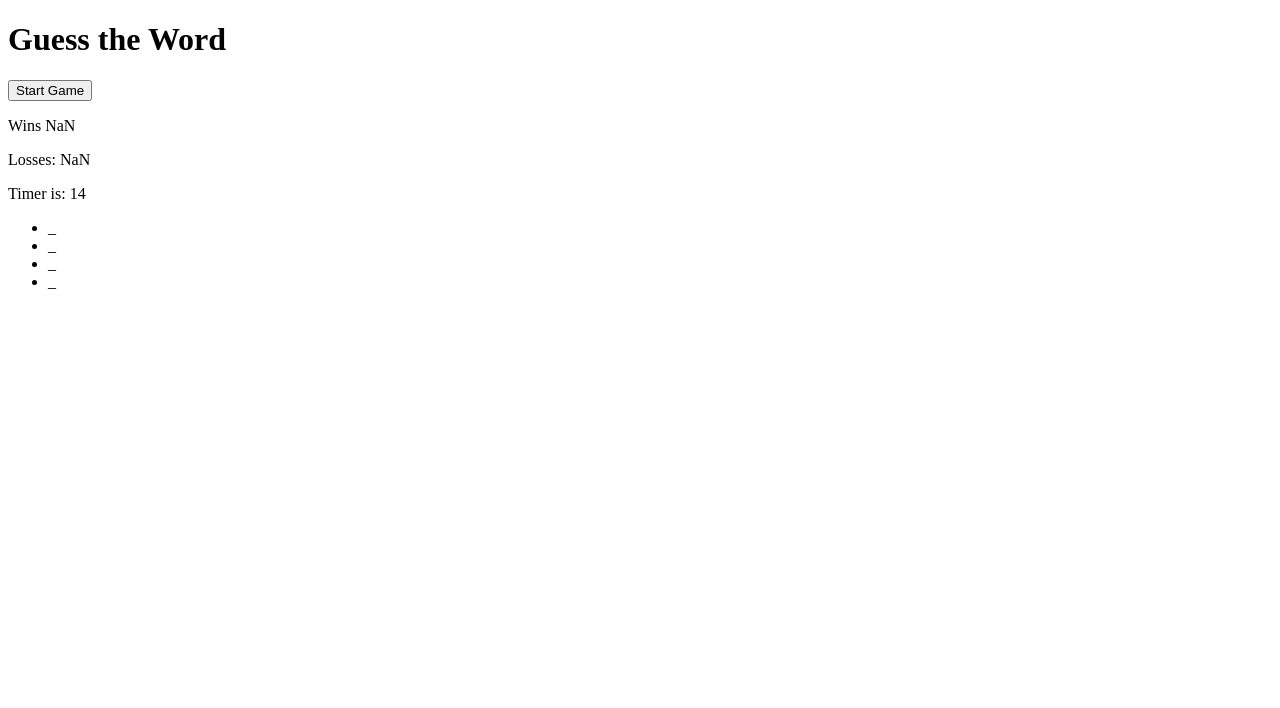
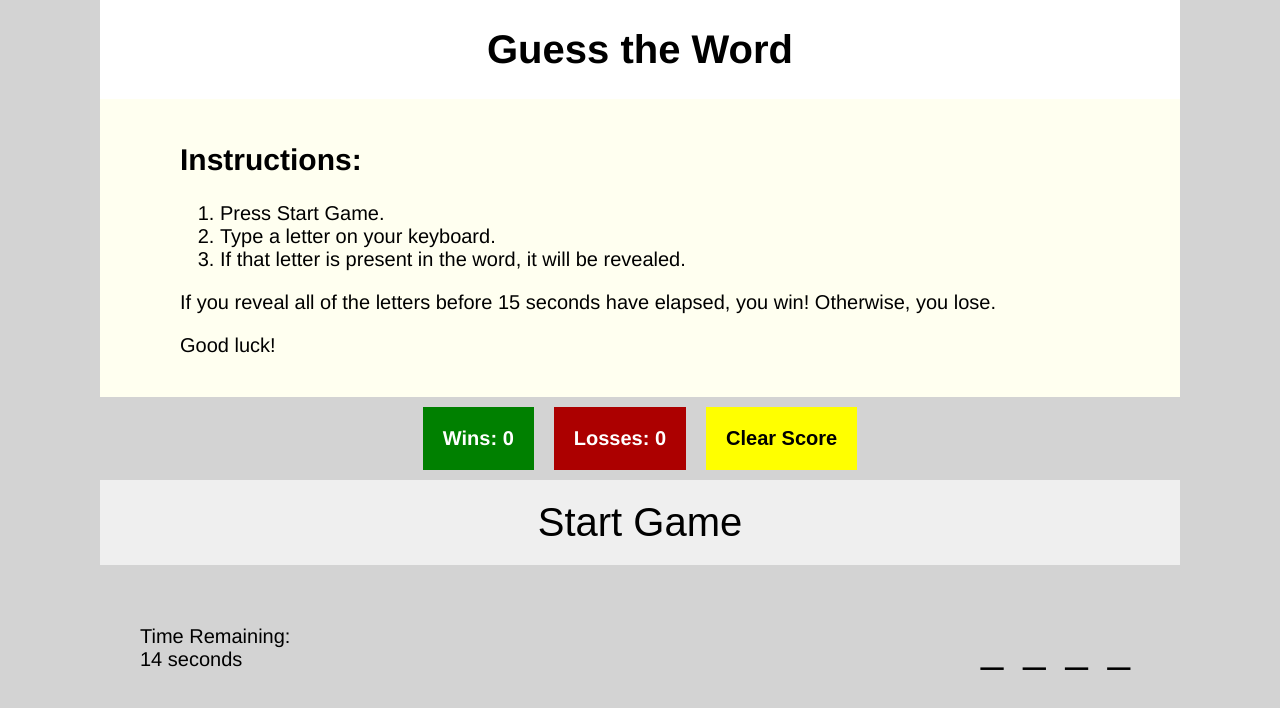
Before and after one commit to austinzumbro/guess-the-word, a plain HTML site: page index.html in a window 1280 px wide. Both pictures are taken after a click on the button "Start Game". Drawn offline with Linux system fonts and the light colour scheme.

Commit message:
add styling and clean up JS

```diff
--- a/assets/css/styles.css
+++ b/assets/css/styles.css
@@ -0,0 +1,83 @@
+body {
+  max-width: 1080px;
+  margin: auto;
+  display: flex;
+  flex-direction: column;
+  align-items: stretch;
+  font-size: 20px;
+  background: lightgrey;
+  font-family: "Franklin Gothic Medium", "Arial Narrow", Arial, sans-serif;
+}
+
+header {
+  background: white;
+  text-align: center;
+}
+
+#instructions {
+  background: ivory;
+  padding: 20px 80px;
+  max-width: 1080px;
+}
+
+#score-zone {
+  display: flex;
+  flex-direction: row;
+  margin: auto;
+}
+
+#score-zone p,
+#clear-score {
+  padding: 20px;
+  margin: 10px;
+  font-weight: 900;
+  color: white;
+}
+
+#score-zone > p:nth-child(1) {
+  background: green;
+}
+#score-zone > p:nth-child(2) {
+  background: rgb(172, 0, 0);
+}
+
+#clear-score {
+  border: none;
+  cursor: pointer;
+  background: yellow;
+  color: black;
+  font-size: 20px;
+}
+
+#start-button {
+  border: none;
+  font-size: 40px;
+  padding: 20px;
+}
+
+#start-button:hover {
+  background: yellow;
+  cursor: pointer;
+}
+
+#game-zone {
+  display: flex;
+  flex-direction: row;
+  justify-content: space-between;
+  align-items: flex-end;
+}
+
+#timer,
+#word-to-guess {
+  padding: 40px;
+}
+
+#game-zone ul {
+  display: inline;
+}
+
+#game-zone ul li {
+  display: inline;
+  font-size: 40px;
+  padding: 10px;
+}
--- a/assets/js/script.js
+++ b/assets/js/script.js
@@ -1,61 +1,96 @@
+// Gather elements
 const startGameBtn = document.getElementById("start-button");
+const clearScoreBtn = document.getElementById("clear-score");
 const gameZone = document.getElementById("game-zone");
 const scoreSpan = document.getElementById("score");
 const letterList = document.getElementById("word-to-guess");
 const timer = document.getElementById("timer");
-let wins = document.getElementById("wins");
-let losses = document.getElementById("losses");
+const wins = document.getElementById("wins");
+const losses = document.getElementById("losses");
 
+let wordsArray = ["test", "apple", "banana"];
+let intervalTimer;
+
+timer.innerHTML = "Time Remaining:<br>" + 15 + " seconds";
+
+// initial score
 let score = {
   wins: 0,
   losses: 0,
 };
 
-let wordsArray = ["test", "apple", "banana"];
-let intervalTimer;
+// Pull a wins and losses record from local storage and report it on the page
+// If not such record exists, print the initial state.
+function reportScore() {
+  let storedWins = parseInt(localStorage.getItem("wins"));
+  let storedLosses = parseInt(localStorage.getItem("losses"));
+  score = { wins: 0, losses: 0 };
+  if (storedWins) {
+    score.wins = storedScore;
+  }
+  if (storedLosses) {
+    score.losses = storedLosses;
+  }
+  wins.textContent = score.wins;
+  losses.textContent = score.losses;
+}
 
+// Store the wins and losses record in local storage
+function storeScore() {
+  let winsScore = localStorage.setItem("wins", score.wins);
+  let lossScore = localStorage.setItem("losses", score.losses);
+  winsScore;
+  lossScore;
+}
 
-function reportScore(){
-  score.wins = parseInt(localStorage.getItem("wins"));
-  score.losses = parseInt(localStorage.getItem("losses"));
-  wins.textContent = score.wins
+function clearScore() {
+  localStorage.clear();
+  reportScore();
+}
 
-  losses.textContent = score.losses
-}
-reportScore();
-
-// Pull a random word from the array
+// Pull a random word from an array
 function getRandomWord(array) {
   return array[Math.floor(Math.random() * array.length)];
 }
 
-
+// Switch a letter's state from hidden to display
 function revealLetter(element) {
   if (element.dataset.state == "hidden") {
     element.dataset.state = "display";
     element.textContent = element.dataset.letter;
   }
 }
-function startTimer(){
+
+// Runs the timer
+function startTimer() {
   let count = 15;
-  intervalTimer = setInterval(function(){
-
-    timer.textContent = count;
-    count--
-    if(count == -1){
-      console.log("This should be over.");
+  intervalTimer = setInterval(function () {
+    if (count > 1) {
+      timer.innerHTML = "Time Remaining:<br>" + count + " seconds";
+      count--;
+    } else if (count == 1) {
+      timer.innerHTML = "Time Remaining:<br>" + count + " second!";
+      count--;
+    } else {
+      timer.innerHTML = "Bad Buzzer Sound!";
       defeat();
       clearInterval(intervalTimer);
     }
-  },1000)
+  }, 1000);
 }
-//startTimer.intervalTimer
+
+// When the start button is clicked, do the following:
 startGameBtn.addEventListener("click", function () {
-    //Set the content of the list
+  // Start the timer
+  startTimer();
+
+  // Clear the previous word, as needed
   letterList.innerHTML = "";
 
+  // Get a random word from the array and store it as an array
   let wordToGuessArr = getRandomWord(wordsArray).split("");
 
+  // Append the letters in the array as li elements.
   for (let i = 0; i < wordToGuessArr.length; i++) {
     let letterHTML = document.createElement("li");
     letterHTML.setAttribute("data-letter", wordToGuessArr[i]);
@@ -63,82 +98,58 @@ startGameBtn.addEventListener("click", function () {
     letterHTML.textContent = "_";
     letterList.appendChild(letterHTML);
   }
-  startTimer();
-
-
-
 });
 
-
-
-
-// letterList.addEventListener("click", function (event) {
-//   var element = event.target;
-//   if (element.matches("li") == true) {
-//     revealLetter(element);
-//     console.log(element.dataset.state);
-//   }
-// });
-
-// function isPressedInList(element, wordToGuess){
-//   for(let i = 0; i < wordToGuess.length; i++){
-//     if(wordToGuess[i] == (element)){
-
-//     }
-//   }
-
-// }
+clearScoreBtn.addEventListener("click", function () {
+  clearScore();
+});
 
 document.addEventListener("keydown", function (event) {
-  // let btnPress = event.target
-  let pressedKey = event.key
-  //Get the list item in the dom.
-  let listArr = letterList.children
-  for(let i = 0; i < listArr.length; i++ ){
-    if(pressedKey == listArr[i].dataset.letter){
-      revealLetter(listArr[i])
+  // Get the key pressed
+  let pressedKey = event.key;
+
+  // Get the HTML Collection of list elements
+  let listArr = letterList.children;
+
+  // Iterate over the list and compare them to the key pressed
+  for (let i = 0; i < listArr.length; i++) {
+    // Reveal the letter if it matches
+    if (pressedKey == listArr[i].dataset.letter) {
+      revealLetter(listArr[i]);
     }
   }
-  statusCheck(listArr)
-  //Run down every list item
-  //If the data's list item letter matches the pressed key
-  //Switch the state
-  // isPressedInList(pressedKey)
-})
+  // Check for the win condition
+  statusCheck(listArr);
+});
 
+// Checks to see if all the letters have been revealed
 function statusCheck(arr) {
   let counter = 0;
-  for(let i = 0; i < arr.length; i++){
-    if (arr[i].dataset.state == "display"){
-      counter++
-    } if (counter == arr.length){
+  for (let i = 0; i < arr.length; i++) {
+    if (arr[i].dataset.state == "display") {
+      counter++;
+    }
+    if (counter == arr.length) {
       clearInterval(intervalTimer);
       timer.textContent = "You win!";
-      victory()
+      victory();
     }
-
-    //Some way to check if ALL of the array's states are "display"
   }
-
 }
 
-function storeScore(){
-  let winsScore = localStorage.setItem("wins", score.wins)
-  let lossScore = localStorage.setItem('losses', score.losses)
-
-  winsScore; lossScore;
-}
-function victory(){
-  console.log("You win!")
-  score.wins++
-  wins.textContent = score.wins
-  losses.textContent = score.losses
+function victory() {
+  console.log("You win!");
+  score.wins++;
+  wins.textContent = score.wins;
+  losses.textContent = score.losses;
   storeScore();
 }
-function defeat(){
-  console.log("You lose :(")
-  score.losses++
-  wins.textContent = score.wins
-  losses.textContent = score.losses
+function defeat() {
+  console.log("You lose :(");
+  score.losses++;
+  wins.textContent = score.wins;
+  losses.textContent = score.losses;
   storeScore();
 }
+
+reportScore();
--- a/index.html
+++ b/index.html
@@ -1,6 +1,5 @@
 <!DOCTYPE html>
 <html lang="en">
-
   <head>
     <meta charset="UTF-8" />
     <meta http-equiv="X-UA-Compatible" content="IE=edge" />
@@ -10,18 +9,34 @@
   </head>
 
   <body>
+    <header>
       <h1>Guess the Word</h1>
+    </header>
+
+    <section id="instructions">
+      <h2>Instructions:</h2>
+      <ol>
+        <li>Press Start Game.</li>
+        <li>Type a letter on your keyboard.</li>
+        <li>If that letter is present in the word, it will be revealed.</li>
+      </ol>
+      <p>
+        If you reveal all of the letters before 15 seconds have elapsed, you
+        win! Otherwise, you lose.
+      </p>
+      <p>Good luck!</p>
+    </section>
+
+    <section id="score-zone">
+      <p>Wins: <span id="wins"></span></p>
+      <p>Losses: <span id="losses"></span></p>
+      <button id="clear-score">Clear Score</button>
+    </section>
     <button id="start-button">Start Game</button>
     <section id="game-zone">
-    <p>Wins <span id="wins"></span></p>
-    <p>Losses: <span id="losses"></span></p>
-    <p>Timer is: <span id="timer"></span></p>
-    <p>
+      <p id="timer"></p>
       <ul id="word-to-guess"></ul>
-    </p>
-
     </section>
     <script src="assets/js/script.js"></script>
   </body>
-
 </html>
```
Lines whose indentation alone changed are shown as unchanged.
